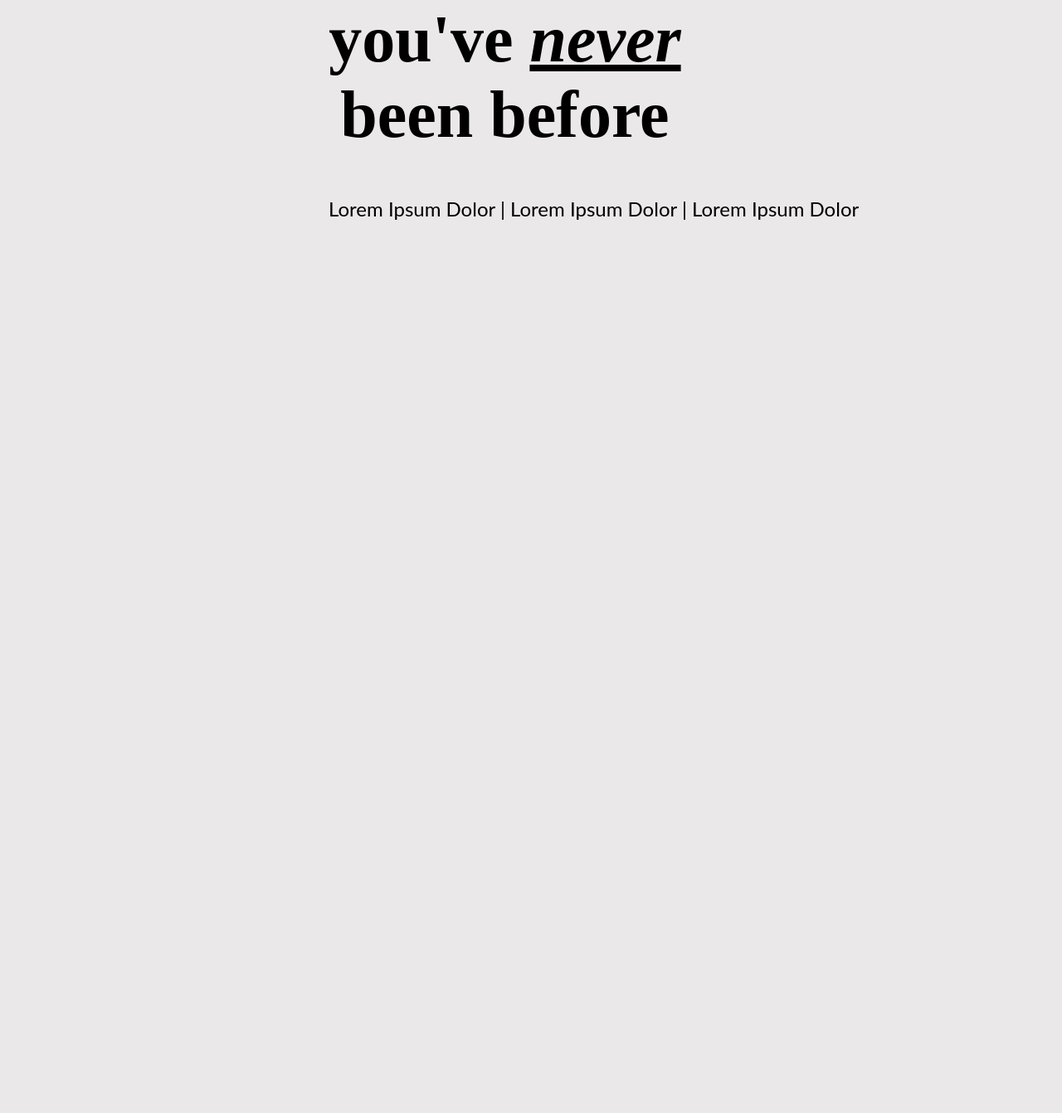
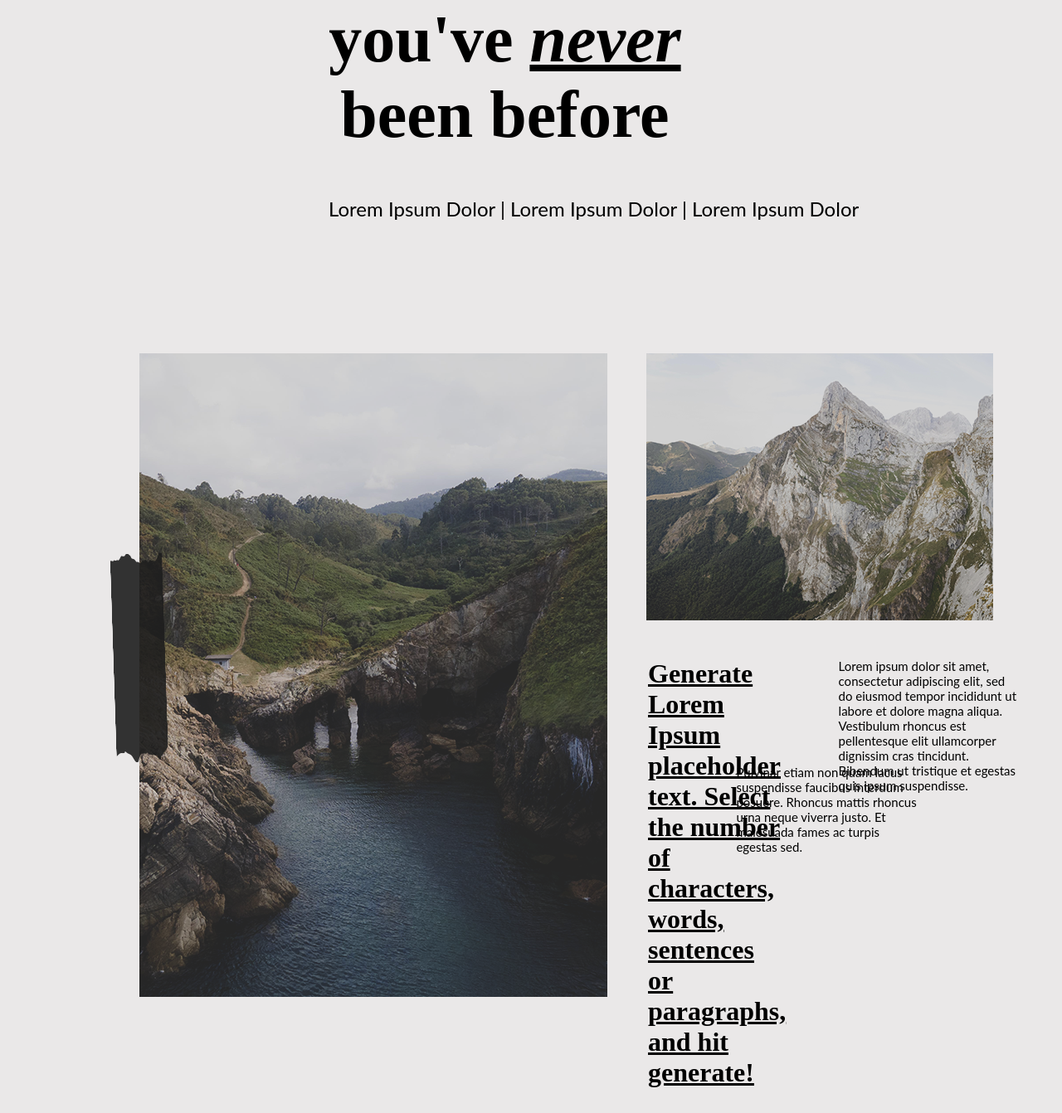
Before and after one commit to CraXWaR/HTML-CSS, a plain HTML site: page mountainAdventure/index.html in a window 1280 px wide. Shown: the part 2966-4308 px from the top of the page at 83% size. Before the commit the page ends 3256 px from the top, so only its background shows below. Drawn offline with Linux system fonts and the light colour scheme.

Commit message:
Adding about info

```diff
--- a/mountainAdventure/index.html
+++ b/mountainAdventure/index.html
@@ -65,6 +65,33 @@
             <p>Lorem Ipsum Dolor | Lorem Ipsum Dolor | Lorem Ipsum Dolor</p>
         </div>
 
+        <div class="destination">
+            <div class="ridgeImg">
+                <img src="/images/coolView.png" alt="Ridge View">
+            </div>
+
+            <div class="tapeImg">
+                <img src="/images/tape.png" alt="Just tape">
+            </div>
+
+            <div class="mountainImg">
+                <img src="/images/coolMountainView.png" alt="Mountain View">
+            </div>
+
+            <h1>
+                Generate Lorem Ipsum placeholder text. Select the number of characters, words, sentences or paragraphs, and hit generate!
+            </h1>
+
+            <p class="pOne">
+                Lorem ipsum dolor sit amet, consectetur adipiscing elit, sed do eiusmod tempor incididunt ut labore et dolore magna aliqua.
+                Vestibulum rhoncus est pellentesque elit ullamcorper dignissim cras tincidunt. Bibendum ut tristique et egestas quis ipsum suspendisse.
+            </p>
+
+            <p class="pTwo">
+                Pulvinar etiam non quam lacus suspendisse faucibus interdum posuere. Rhoncus mattis rhoncus urna neque viverra justo. Et malesuada fames ac turpis egestas sed.
+            </p>
+        </div>
+
     </main>
 </body>
 </html>
--- a/mountainAdventure/style/style.css
+++ b/mountainAdventure/style/style.css
@@ -193,7 +193,7 @@ a:hover {
 }
 
 .planeImg {
-    margin-left: 45%;
+    margin-left: 46%;
     margin-top: 10em;
 }
 
@@ -218,3 +218,46 @@ a:hover {
     font-size: 1.5em;
     font-family: 'Lato', sans-serif;
 }
+
+.destination {
+    margin-top: 10em;
+    display: flex;
+    margin-left: 10em;
+}
+
+.ridgeImg {
+    margin-right: 40px;
+}
+
+.tapeImg {
+    margin-left: -40rem;
+    margin-top: 15rem;
+}
+
+.mountainImg {
+    margin-left: 36rem;
+}
+
+.destination h1 {
+    width: 15%;
+    margin-top: 23rem;
+    margin-left: -26rem;
+    margin-right: 2em;
+    text-decoration: underline;
+    font-family: 'Cardo', serif;
+}
+
+.pOne {
+    width: 20%;
+    margin-top: 23rem;
+    font-family: 'Lato', sans-serif;
+    font-size: 15px;
+}
+
+.pTwo {
+    width: 20%;
+    margin-top: 31rem;
+    margin-left: -21.5rem;
+    font-family: 'Lato', sans-serif;
+    font-size: 15px;
+}
```
Also changed, not shown: mountainAdventure/images/coolMountainView.png (added), mountainAdventure/images/coolView.png (added), mountainAdventure/images/tape.png (added).
